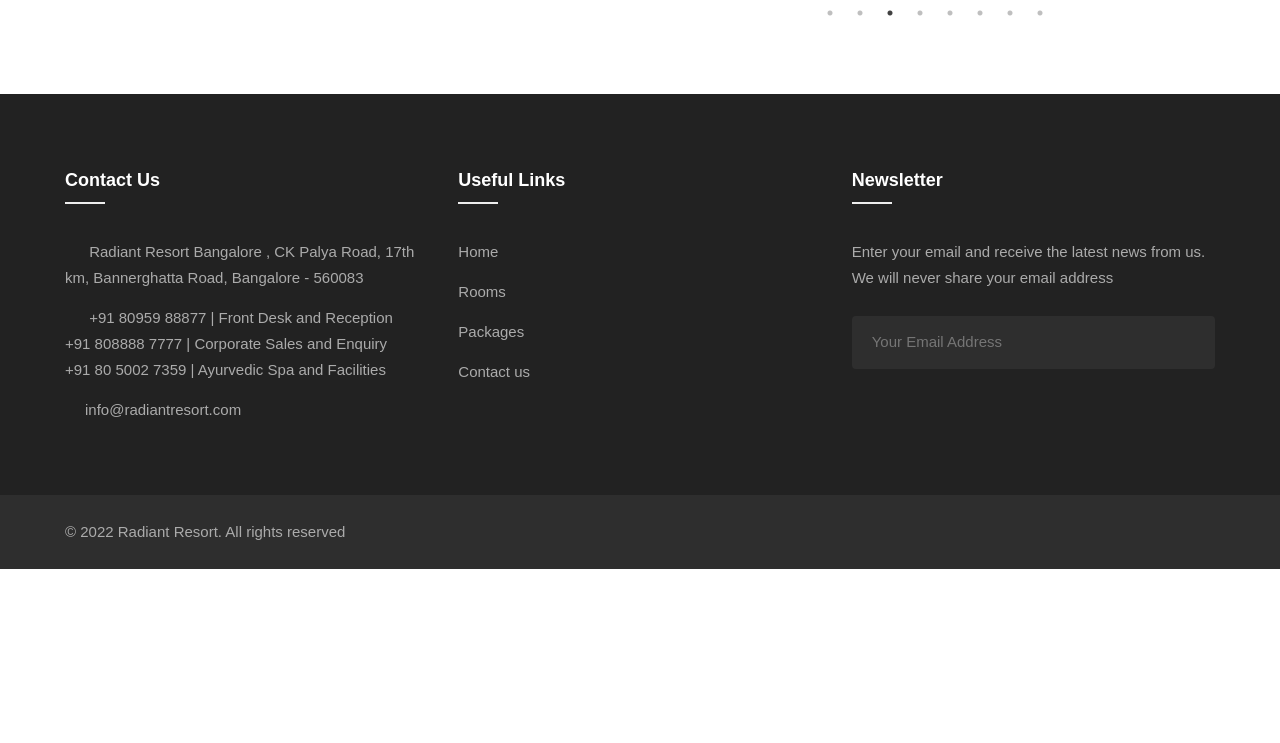
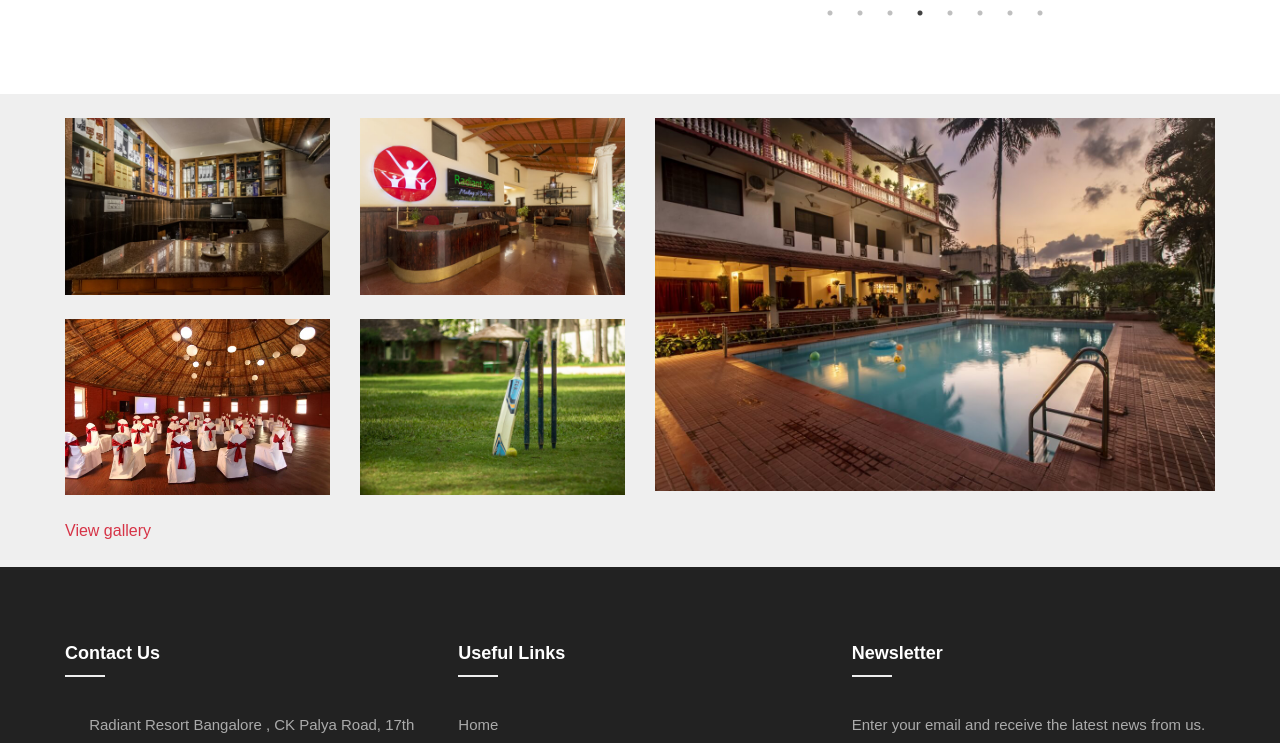
Before and after one commit to sebinsaju/radiant-resort, a Next.js app: page / in a window 1280 px wide. Shown: the part 3193-3936 px from the top of the page. Before the commit the page ends 3762 px from the top, so only its background shows below. Built offline with nearby package versions, Linux system fonts and the light colour scheme; a web font is replaced by a local one.

Commit message:
home gallery added

```diff
--- a/components/chat-boat/index.js
+++ b/components/chat-boat/index.js
@@ -8,7 +8,7 @@
     }
     return (
         <div style={{position:"fixed",right:"30px",bottom:"30px",zIndex:"999"}} className=" text-right">
-            <div onClick={clickHandler} style={{cursor:"pointer"}}><img src='/whatsapp.png' alt='whatsapp-icon' style={{width:"50px",height:"50px"}}/></div>
+            <div onClick={clickHandler} style={{cursor:"pointer"}}><img src='/whatsapp.png' alt='whatsapp-icon' style={{width:"60px",height:"60px"}}/></div>
             {toggle && <div className='number-list py-2' style={{background:"#fff",borderRadius:"10px"}}>
                 <div className='px-3'><Link href="https://wa.me/918088887777"><a target="_blank">+91 8088887777 (Res)</a></Link></div>
                 <div className='px-3'><Link href="https://wa.me/918088887777"><a target="_blank">+91 8095988877 (Front Office)</a></Link></div>
--- /dev/null
+++ b/components/home-gallery/index.js
@@ -0,0 +1,25 @@
+import Link from 'next/link';
+import React from 'react'
+
+const HomeGallery = () => {
+    return (
+        <div className='home-gallery'>
+            <div className='container py-4'>
+                <div className='row'>
+                    <div className='col-md-6 col-sm-12'>
+                        <div className='row'>
+                            <div className='col-6'><img src='/facilities/bar.jpg' /></div>
+                            <div className='col-6'><img src='/facilities/spa.jpg' /></div>
+                            <div className='col-6 pt-4'><img src='/gallery/4.jpg' /></div>
+                            <div className='col-6 pt-4'><img src='/gallery/10.jpg' /></div>
+                        </div>
+                    </div>
+                    <div className='col-md-6 col-sm-12 image-large'><img src='/gallery/14.jpg' /></div>
+                </div>
+                <div className='link pt-4'><Link href="/gallery"><a>View gallery</a></Link></div>
+            </div>
+        </div>
+    )
+}
+
+export default HomeGallery;
--- a/pages/index.js
+++ b/pages/index.js
@@ -5,6 +5,7 @@
 import Experience from '../components/experience'
 import HomeAbout from '../components/home-about'
 import HomeFacilities from '../components/home-facilities'
+import HomeGallery from '../components/home-gallery'
 import LogoSlider from '../components/logo-slider'
 import Quotation from '../components/quotation'
 import styles from '../styles/Home.module.css'
@@ -21,6 +22,7 @@
         <Quotation />
         {/* <LogoSlider /> */}
         <HomeFacilities />
+        <HomeGallery />
       </div>
     </div>
   )
```
Also changed, not shown: public/whatsapp.png, styles/globals.css.
